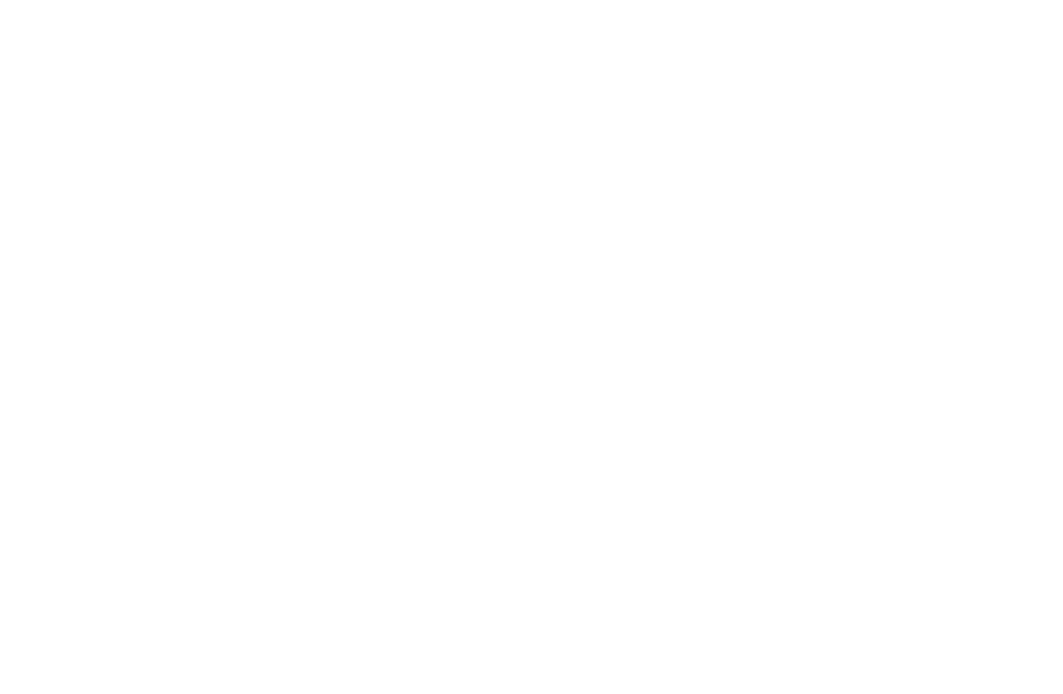
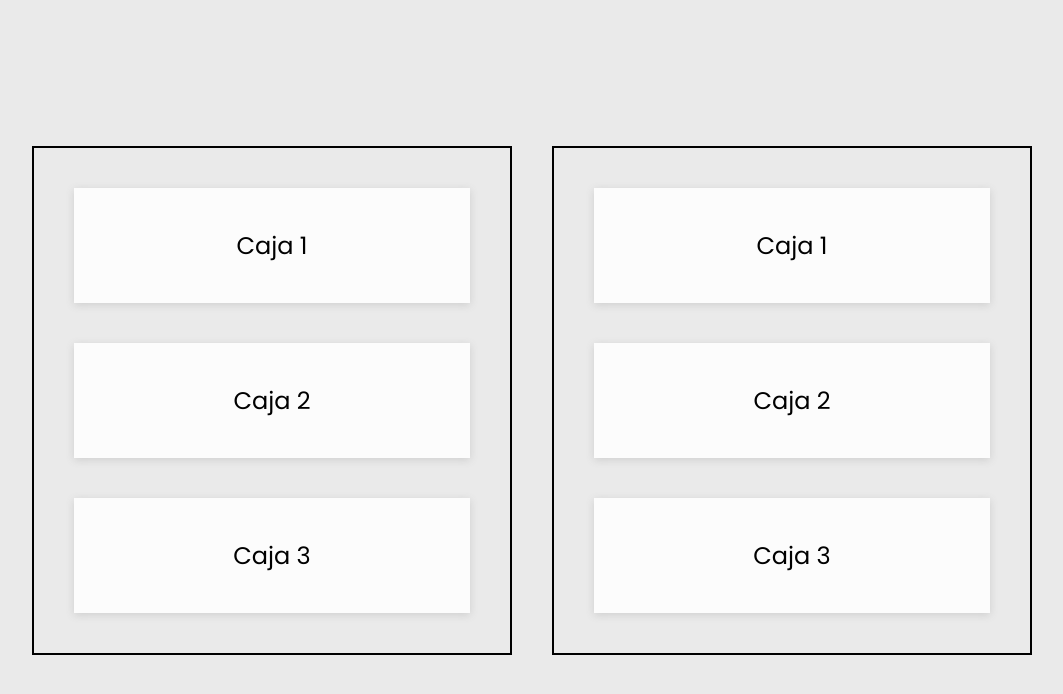
Before and after one commit to javavid/CURSO_JS1.2, a plain HTML site: page DOM/index.html in a window 1280 px wide. Shown: the whole page, without its empty margins (108-1171 px from the left). Drawn offline with Linux system fonts and the light colour scheme.

Commit message:
actual30/01/2024

```diff
--- /dev/null
+++ b/DOM/creandoElementos.js
@@ -0,0 +1,34 @@
+const agregarCaja = () => {
+	/*
+		📌 1. Creamos el elemento
+		createElement - Recibe como parametro una cadena de texto con la etiqueta que queremos crear.
+	*/
+	const nuevaCaja = document.createElement('div');
+
+	/*
+		📌 2. Agregamos texto y atributos
+	*/
+	nuevaCaja.innerText = 'Nueva Caja!';
+	// nuevaCaja.setAttribute('id', 'nuevo-id');
+	nuevaCaja.setAttribute('class', 'caja activa');
+
+	/*
+		📌 3. Agregamos el elemento al DOM
+	*/
+	const contenedor = document.getElementById('contenedor1');
+
+	// .appendChild() - Agrega un elemento al final
+	// contenedor.appendChild(nuevaCaja);
+
+	/* .insertAdjacentElement() - Nos permite agregar un elemento
+	Valores:
+		afterbegin - como primer elemento
+		beforebegin - antes del elemento padre
+		beforeend - como ultimo elemento
+		afterend -  despues del elemento padre
+	*/
+	// contenedor.insertAdjacentElement('afterbegin', nuevaCaja);
+
+	// .replaceWith() - Nos permite remplazar el elemento por otro
+	document.querySelector('#contenedor1 .caja').replaceWith(nuevaCaja);
+};
--- a/DOM/index.html
+++ b/DOM/index.html
@@ -4,9 +4,21 @@
     <meta charset="UTF-8">
     <meta name="viewport" content="width=device-width, initial-scale=1.0">
     <link rel="stylesheet" href="./styles.css"/>
-    <script defer src="cookies.js"></script>
+    <script defer src="creandoElementos.js"></script>
     <title>CURSOJAVASCRIPT</title>
 </head>
 <body>
+    <div class="contenedor-principal">
+        <div class="contenedor" id="contenedor1">
+            <div class="caja">Caja 1</div>
+            <div class="caja">Caja 2</div>
+            <div class="caja">Caja 3</div>
+        </div>
+        <div class="contenedor" id="contenedor2">
+            <div class="caja">Caja 1</div>
+            <div class="caja">Caja 2</div>
+            <div class="caja">Caja 3</div>
+        </div>
+    </div>
 </body>
 </html>
--- a/DOM/styles.css
+++ b/DOM/styles.css
@@ -0,0 +1,65 @@
+@import url('https://fonts.googleapis.com/css2?family=Poppins:wght@400;600&display=swap');
+
+* {
+	box-sizing: border-box;
+	margin: 0;
+	padding: 0;
+}
+
+body {
+	font-family: 'Poppins', sans-serif;
+	min-height: 100vh;
+	width: 100%;
+	background: #eaeaea;
+	color: #000;
+	display: flex;
+	flex-direction: column;
+	align-items: center;
+	justify-content: center;
+}
+
+.contenedor-principal {
+	width: 90%;
+	max-width: 1000px;
+	display: grid;
+	grid-template-columns: 1fr 1fr;
+	gap: 40px;
+}
+
+.contenedor {
+	display: grid;
+	gap: 40px;
+	padding: 40px;
+	border: 2px solid #000;
+}
+
+.caja {
+	background: #fcfcfc;
+	padding: 40px;
+	font-size: 24px;
+	box-shadow: rgba(99, 99, 99, 0.2) 0px 2px 8px 0px;
+	display: flex;
+	align-items: center;
+	justify-content: center;
+}
+
+.caja.activa {
+	background: #2553df;
+	color: #fff;
+}
+
+button {
+	border: none;
+	background: #2553df;
+	font-family: 'Poppins', sans-serif;
+	font-size: 22px;
+	cursor: pointer;
+	border-radius: 10px;
+	color: #fff;
+	padding: 14px 28px;
+	margin-bottom: 20px;
+}
+
+button:hover {
+	background: #1942be;
+}
```
Also changed, not shown: DOM/modificandoElementos.js (added, +25 -0 lines), DOM/obtenerElementos.js (added, +69 -0 lines).
